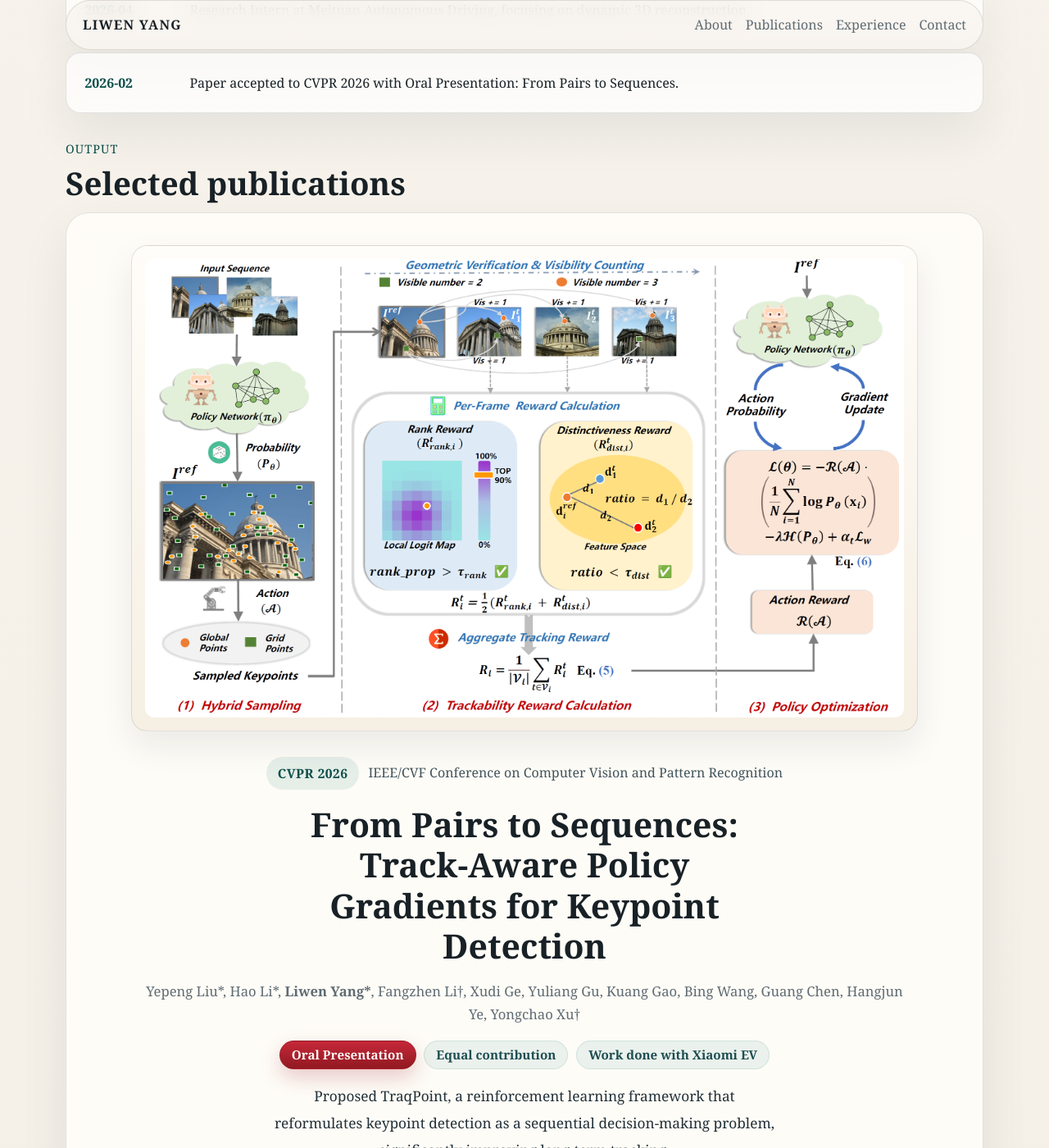
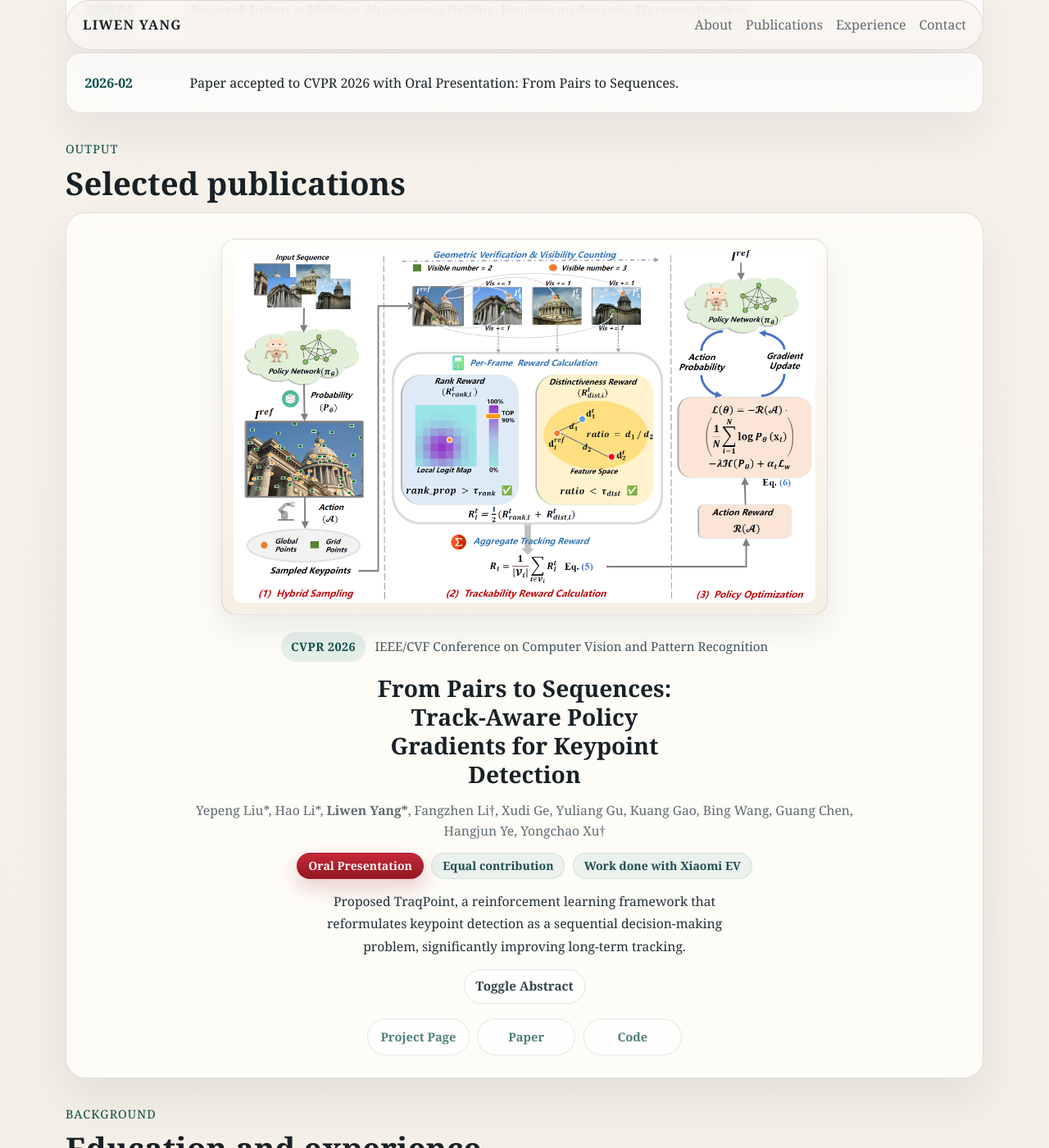
Before and after one commit to 1yangliwen/1yangliwen.github.io, a Jekyll site: the page built from index.md, in a window 1280 px wide and 1400 px high, scrolled down 1228 px. Shown: the whole window at 82% size. Built offline with Jekyll 4.4.1, drawn with Linux system fonts in a browser that asks for light colours.

Commit message:
Tone down publication emphasis

```diff
--- a/assets/css/style.css
+++ b/assets/css/style.css
@@ -306,25 +306,25 @@ img {
 }
 
 .publication-card {
-  padding: 2.4rem 2rem 2.1rem;
-  border-radius: 28px;
+  padding: 1.9rem 1.6rem 1.7rem;
+  border-radius: 24px;
   background: rgba(255, 253, 249, 0.9);
 }
 
 .publication-layout {
   display: grid;
   grid-template-columns: 1fr;
-  gap: 1.9rem;
+  gap: 1.35rem;
   align-items: start;
   justify-items: center;
 }
 
 .publication-image-wrap {
   overflow: hidden;
-  width: min(100%, 960px);
+  width: min(100%, 740px);
   margin-inline: auto;
-  padding: 1rem;
-  border-radius: 20px;
+  padding: 0.85rem;
+  border-radius: 18px;
   border: 1px solid var(--line);
   background: linear-gradient(180deg, #fffdf9 0%, #f6efe3 100%);
   box-shadow: 0 18px 40px rgba(18, 30, 33, 0.08);
@@ -341,7 +341,7 @@ img {
 .publication-copy {
   display: grid;
   width: 100%;
-  gap: 1.05rem;
+  gap: 0.85rem;
   align-content: start;
   justify-items: center;
   text-align: center;
@@ -355,33 +355,33 @@ img {
 .publication-kicker {
   display: inline-flex;
   align-items: center;
-  padding: 0.42rem 0.86rem;
+  padding: 0.36rem 0.78rem;
   border-radius: var(--radius-sm);
   background: rgba(15, 118, 110, 0.1);
   color: var(--accent-strong);
   font-weight: 700;
-  font-size: 0.98rem;
+  font-size: 0.9rem;
   letter-spacing: 0.03em;
 }
 
 .publication-venue {
-  max-width: 54rem;
+  max-width: 48rem;
   color: #41545b;
-  font-size: 1rem;
-  line-height: 1.62;
+  font-size: 0.95rem;
+  line-height: 1.55;
 }
 
 .publication-card h3 {
   margin: 0;
-  max-width: 24ch;
-  font-size: clamp(2rem, 3.2vw, 2.9rem);
-  line-height: 1.2;
+  max-width: 26ch;
+  font-size: clamp(1.55rem, 2.2vw, 2.15rem);
+  line-height: 1.24;
 }
 
 .authors {
-  max-width: 58rem;
-  font-size: 1.04rem;
-  line-height: 1.72;
+  max-width: 52rem;
+  font-size: 0.98rem;
+  line-height: 1.62;
 }
 
 .badge-row,
@@ -395,12 +395,12 @@ img {
 .badge {
   display: inline-flex;
   align-items: center;
-  padding: 0.48rem 0.88rem;
+  padding: 0.42rem 0.8rem;
   border-radius: var(--radius-sm);
   background: rgba(15, 118, 110, 0.08);
   border: 1px solid rgba(15, 118, 110, 0.12);
   color: #1d4e52;
-  font-size: 0.95rem;
+  font-size: 0.88rem;
   font-weight: 600;
   line-height: 1.2;
 }
@@ -413,16 +413,16 @@ img {
 }
 
 .publication-tldr {
-  max-width: 64ch;
+  max-width: 60ch;
   margin: 0;
   color: #223038;
-  font-size: 1.08rem;
-  line-height: 1.9;
+  font-size: 0.98rem;
+  line-height: 1.75;
 }
 
 .abstract-toggle {
   width: 100%;
-  max-width: 70ch;
+  max-width: 60ch;
 }
 
 .abstract-toggle summary {
@@ -449,11 +449,11 @@ img {
 }
 
 .publication-abstract {
-  max-width: 66ch;
+  max-width: 60ch;
   margin: 0 auto;
   color: #223038;
-  font-size: 1.01rem;
-  line-height: 1.85;
+  font-size: 0.96rem;
+  line-height: 1.75;
   text-align: left;
 }
 
@@ -470,19 +470,20 @@ img {
 }
 
 .action-row {
-  margin-top: 0.4rem;
+  margin-top: 0.25rem;
 }
 
 .action-button {
   display: inline-flex;
   align-items: center;
   justify-content: center;
-  min-width: 8.75rem;
-  padding: 0.72rem 1.15rem;
+  min-width: 7.5rem;
+  padding: 0.58rem 0.95rem;
   border: 1px solid rgba(15, 118, 110, 0.2);
   border-radius: var(--radius-sm);
   background: rgba(255, 255, 255, 0.86);
   color: var(--accent-strong);
+  font-size: 0.92rem;
   font-weight: 600;
   text-decoration: none;
   transition: transform 180ms ease, background 180ms ease, border-color 180ms ease;
@@ -543,17 +544,17 @@ img {
   }
 
   .publication-card {
-    padding: 1.25rem;
+    padding: 1.15rem;
   }
 
   .publication-card h3 {
     max-width: none;
-    font-size: 1.85rem;
+    font-size: 1.55rem;
   }
 
   .publication-image-wrap {
     width: 100%;
-    padding: 0.7rem;
+    padding: 0.62rem;
   }
 
   .action-button {
```
